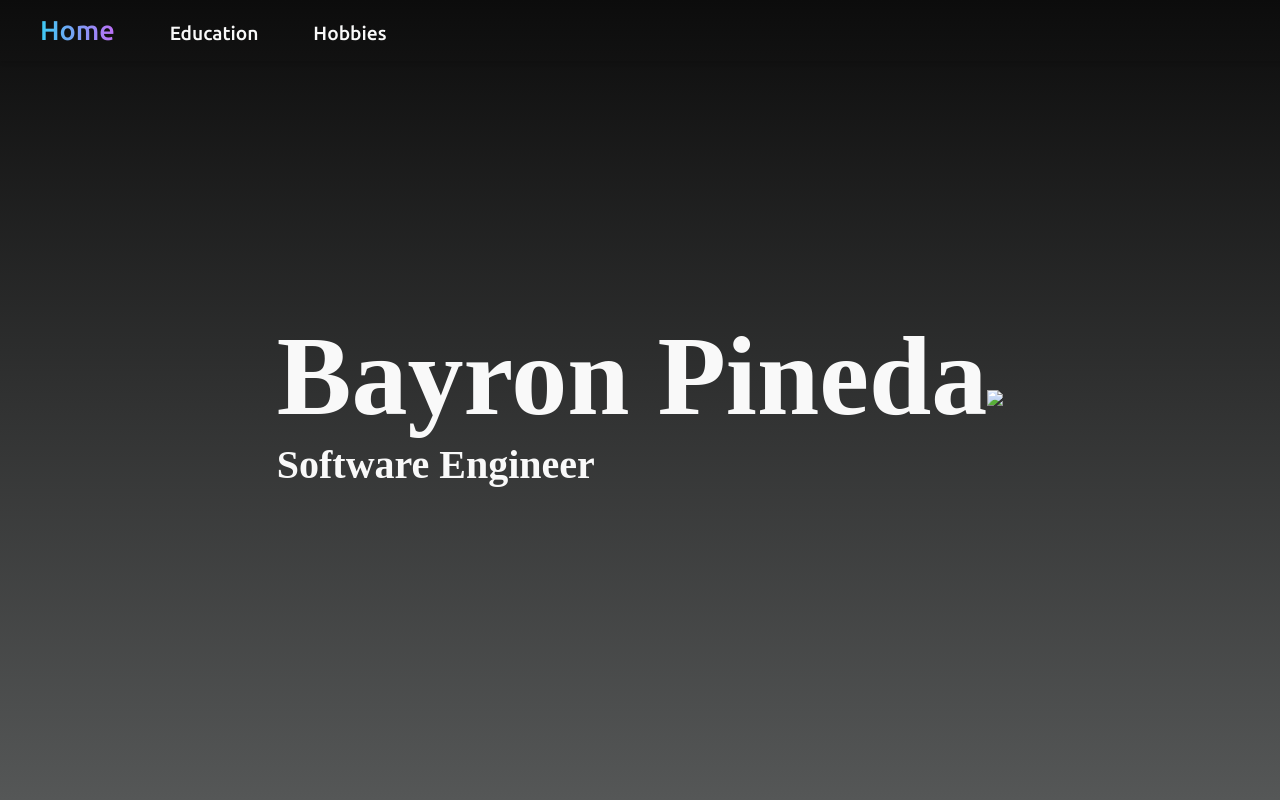
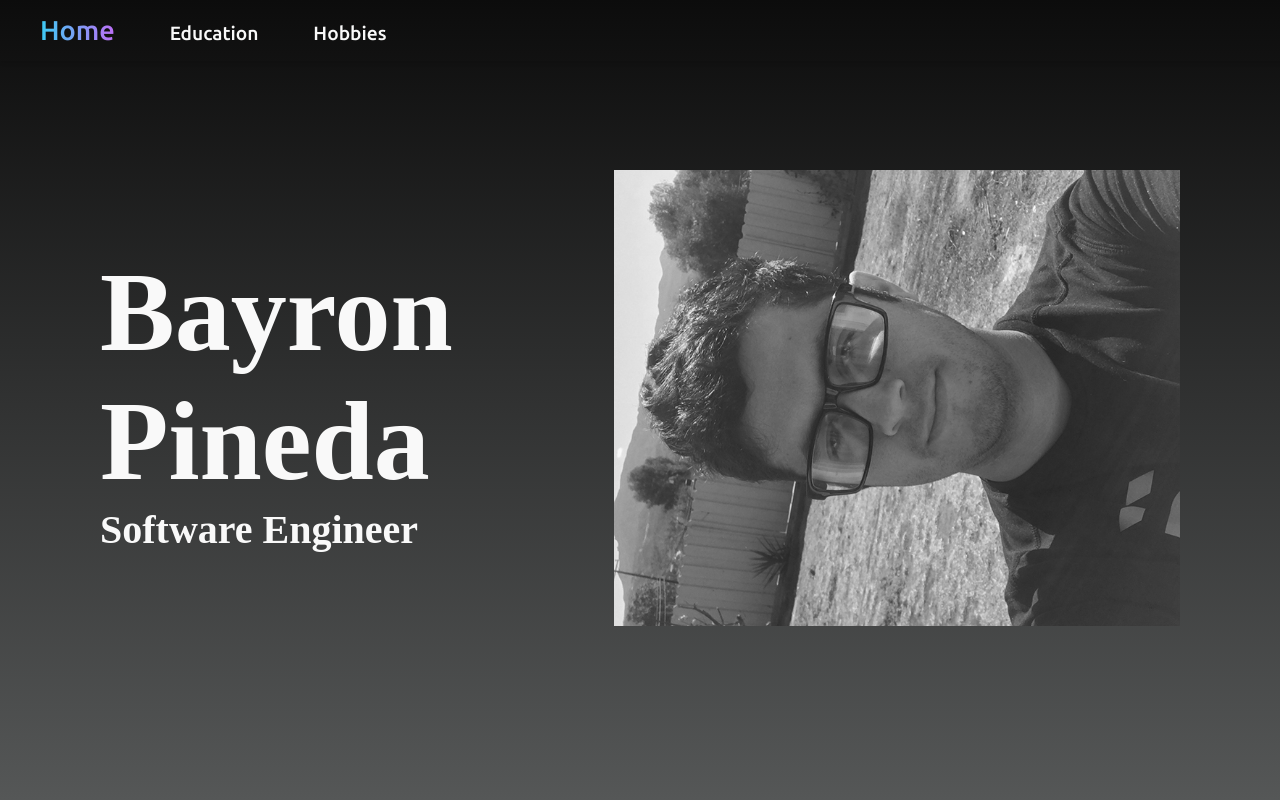
Before and after one commit to byronxc/BZone, a plain HTML site: page index.html in a window 1280 px wide. Shown: the top 800 px of the page. Drawn offline with Linux system fonts and the light colour scheme; the site is published under a folder, as on GitHub Pages, so addresses that start at the root find nothing.

Commit message:
Update index.html

```diff
--- a/index.html
+++ b/index.html
@@ -25,7 +25,7 @@
             <h2 class="occupation">Software Engineer</h2>
           </div>
           <div>
-            <img class="picture" src="/images/me.jpg" />
+            <img class="picture" src="images/me.jpg" />
           </div>
         </div>
       </div>
```
